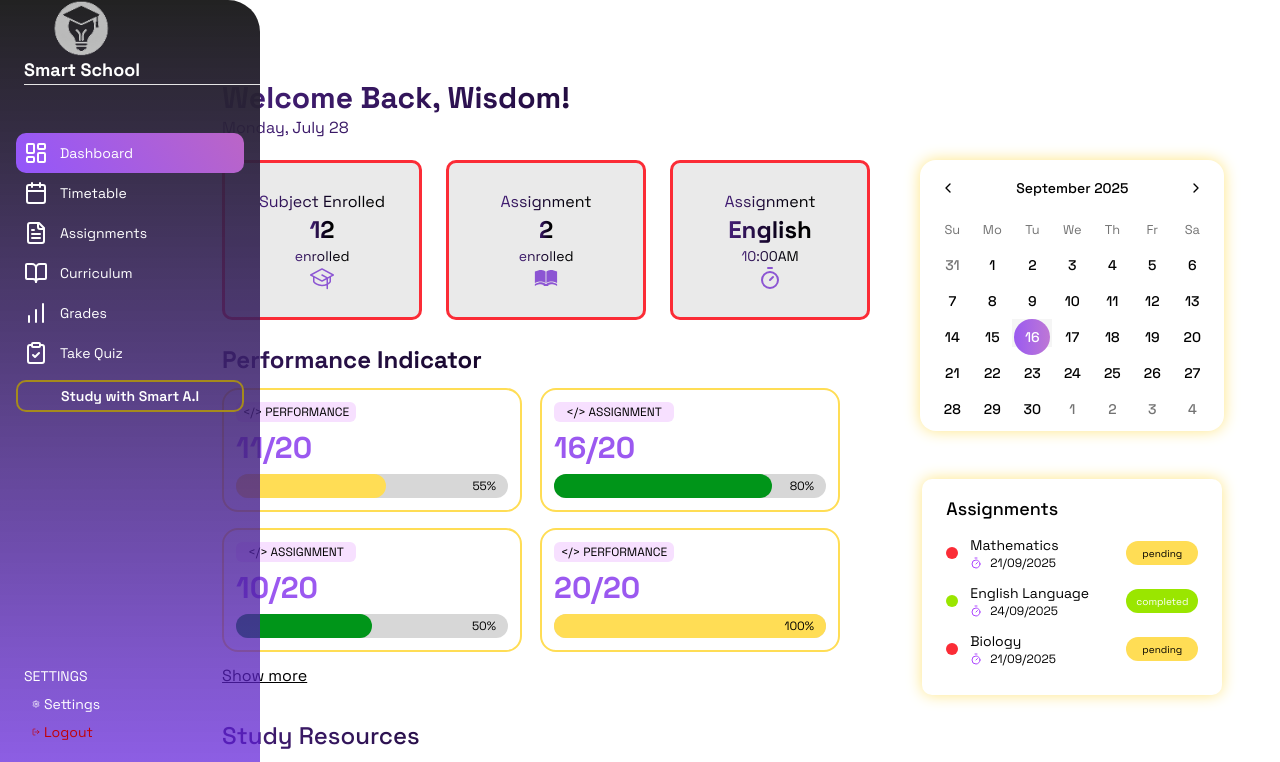
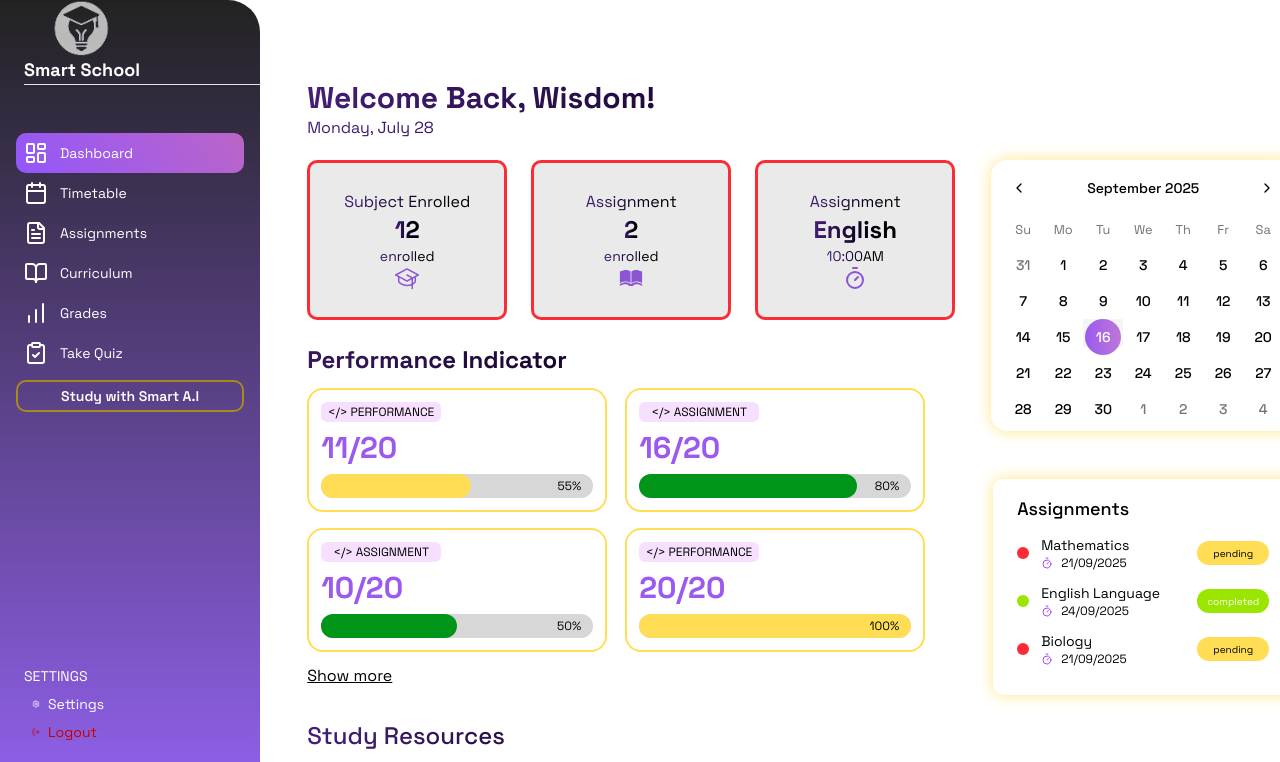
Before and after one commit to Ezekiel-Faith/Smart-School, a React (Vite) app in the folder student-dashboard-frontend/: page /dashboard in a window 1280 px wide. Shown: the top 762 px of the page. Built offline with nearby package versions, Linux system fonts and the light colour scheme.

Commit message:
side panel/hamburger fix

```diff
--- a/student-dashboard-frontend/src/App.jsx
+++ b/student-dashboard-frontend/src/App.jsx
@@ -4,10 +4,10 @@ import Dashboard from './pages/Dashboard';
 
 function App() {
   return (
-    <div>
+    <div className=''>
       <SideBar />
 
-      <main className='lg:ml-[13%]'>
+      <main className=' lg:ml-64'>
         <Routes>
           <Route index element={<Navigate to='/dashboard' replace />} />
 
@@ -27,3 +27,8 @@ export default App;
 // 4. Make question and options random, not static
 // 5. confirmation question when the go back btn is pressed while quiz is active
 // 6. expand quiz area
+
+// what to fix next
+// 1. hamburger menu for mobile view
+// 2. how side panel looks on mobile and tablet view
+// 3. move logo to the right on sm and md
--- /dev/null
+++ b/student-dashboard-frontend/src/components/SideBarForStudent/MobileSidebar.jsx
@@ -0,0 +1,107 @@
+import React from 'react';
+import SmartSchoolLogo from '../../Asset/smart-school-logo.png';
+import {
+  LayoutDashboard,
+  Calendar,
+  FileText,
+  BookOpen,
+  BarChart,
+  ClipboardCheck,
+  Settings,
+  LogOut,
+} from 'lucide-react';
+import { NavLink } from 'react-router-dom';
+
+export default function MobileSidebar({ isOpen, toggleSidebar }) {
+  // main nav
+  const MAIN_NAV = [
+    { label: 'Dashboard', icon: LayoutDashboard, to: '/dashboard' },
+    { label: 'Timetable', icon: Calendar, to: '/timetable' },
+    { label: 'Assignments', icon: FileText, to: '/assignments' },
+    { label: 'Curriculum', icon: BookOpen, to: '/curriculum' },
+    { label: 'Grades', icon: BarChart, to: '/grades' },
+    { label: 'Take Quiz', icon: ClipboardCheck, to: '/quiz' },
+  ];
+
+  const bottomItems = [
+    { icon: Settings, label: 'Settings' },
+    { icon: LogOut, label: 'Logout', extra: 'text-red-700 hover:bg-red-100' },
+  ];
+
+  return (
+    <div
+      className={`fixed top-0 left-0 h-full w-[85%] md:w-90 lg:w-65
+        flex flex-col text-white
+        bg-[linear-gradient(to_top,rgba(100,30,230,0.7),#222222)]
+        transition-transform duration-300 z-40 rounded-tr-4xl
+        ${isOpen ? 'translate-x-0' : '-translate-x-full'} lg:translate-x-0`}
+    >
+      {/* Logo */}
+      <div className='mb-8 pl-[180px] lg:pl-6'>
+        <img
+          src={SmartSchoolLogo}
+          alt='Smart school logo'
+          className='pl-7 h-12 md:h-20 lg:h-14'
+        />
+        <h1 className='text-lg md:text-2xl lg:text-lg font-bold'>
+          Smart School
+        </h1>
+        <hr />
+      </div>
+
+      {/* Navigation */}
+      <div className='px-10 md:px-4 py-4 md:py-15 lg:py-4'>
+        <nav className='flex flex-col flex-1'>
+          {MAIN_NAV.map(({ icon: Icon, label, to }) => (
+            <NavLink
+              key={label}
+              to={to}
+              onClick={toggleSidebar} // CHANGE: auto close on click (like right version)
+              className={({ isActive }) =>
+                `flex items-center gap-3 p-2 md:p-4 lg:p-2
+                 rounded-lg text-lg md:text-2xl lg:text-sm
+                 ${isActive ? 'nav-btns' : ''}`
+              }
+            >
+              <Icon />
+              {label}
+            </NavLink>
+          ))}
+
+          <button
+            className='mt-[7px] mb-[92px] sm:mb-[90px] md:mb-[190px] lg:mb-[90px]
+                       py-4 md:py-6 lg:py-1
+                       font-semibold rounded-lg
+                       md:text-2xl lg:text-sm
+                       hover:bg-purple-400
+                       border-2 border-[#a58a1c]'
+          >
+            Study with Smart A.I
+          </button>
+        </nav>
+
+        {/* Bottom Section */}
+        <div className='flex flex-col gap-0 mt-auto md:mt-8 lg:mt-6 xl:mt-40'>
+          <p className='px-2 py-1 md:px-4 lg:px-2 md:text-2xl lg:text-sm'>
+            SETTINGS
+          </p>
+
+          {bottomItems.map(({ icon: Icon, label, extra }) => (
+            <a
+              key={label}
+              href='#'
+              onClick={toggleSidebar}
+              className={`flex items-center gap-2
+                          px-2 py-1 md:px-5 md:py-2 lg:px-2 lg:py-1
+                          text-lg md:text-2xl lg:text-sm
+                          hover:bg-purple-600 ${extra || ''}`}
+            >
+              <Icon size={15} className='md:w-7 md:h-7 lg:w-4 lg:h-4 pl-2' />
+              {label}
+            </a>
+          ))}
+        </div>
+      </div>
+    </div>
+  );
+}
--- a/student-dashboard-frontend/src/components/SideBarForStudent/SideBar.jsx
+++ b/student-dashboard-frontend/src/components/SideBarForStudent/SideBar.jsx
@@ -1,132 +1,34 @@
 import React, { useState } from 'react';
-import SmartSchoolLogo from '../../Asset/smart-school-logo.png';
-import {
-  LayoutDashboard,
-  Calendar,
-  FileText,
-  BookOpen,
-  BarChart,
-  ClipboardCheck,
-  Settings,
-  LogOut,
-  Menu,
-  X,
-} from 'lucide-react';
-import { NavLink } from 'react-router-dom';
+import ReactDOM from 'react-dom';
+import { Menu, X } from 'lucide-react';
+import MobileSidebar from './MobileSidebar';
 
 export default function SideBar() {
-  const [isOpen, setIsOpen] = useState(false);
-
-  //  Main navigation items
-  const MAIN_NAV = [
-    { label: 'Dashboard', icon: LayoutDashboard, to: '/dashboard' },
-    { label: 'Timetable', icon: Calendar, to: '/timetable' },
-    { label: 'Assignments', icon: FileText, to: '/assignments' },
-    { label: 'Curriculum', icon: BookOpen, to: '/curriculum' },
-    { label: 'Grades', icon: BarChart, to: '/grades' },
-    { label: 'Take Quiz', icon: ClipboardCheck, to: '/quiz' },
-  ];
-
-  //  Bottom navigation items
-  const bottomItems = [
-    { icon: Settings, label: 'Settings' },
-    { icon: LogOut, label: 'Logout', extra: 'text-red-700 hover:bg-red-100' },
-  ];
+  const [isSidebarOpen, setIsSidebarOpen] = useState(false);
+  const toggleSidebar = () => setIsSidebarOpen((prev) => !prev);
 
   return (
-    <div className='flex'>
-      {/* Sidebar */}
-      <div
-        className={`fixed top-0 left-0 h-full w-[100%] md:w-90 lg:w-65
-          flex flex-col text-white
-          bg-[linear-gradient(to_top,rgba(100,30,230,0.7),#222222)]
-          transition-transform duration-300 z-50 rounded-tr-4xl
-          ${isOpen ? 'translate-x-0' : '-translate-x-full'} lg:translate-x-0`}
-      >
-        {/* Logo */}
-        <div className=' mb-8 pl-10 md:pl-8 lg:pl-6'>
-          <img
-            src={SmartSchoolLogo}
-            alt='Smart school logo'
-            className='pl-7 h-12 md:h-20 lg:h-14'
-          />
-          <h1 className='text-lg md:text-2xl lg:text-lg font-bold'>
-            Smart School
-          </h1>
-          <hr />
-        </div>
-
-        {/* Navigation */}
-        <div className='px-10 md:px-4 py-4  md:py-15 lg:py-4'>
-          <nav className='flex flex-col flex-1'>
-            {MAIN_NAV.map(({ icon: Icon, label, to }) => (
-              <NavLink
-                className={({
-                  isActive,
-                }) => `flex items-center gap-3 py-2 md:p-4 lg:p-2
-                 rounded-lg text-lg md:text-2xl lg:text-sm ${isActive ? 'nav-btns' : ''}`}
-                key={label}
-                to={to}
-              >
-                <Icon />
-                {label}
-              </NavLink>
-            ))}
-
-            <button
-              className='mt-[7px] mb-[92px] sm:mb-[90px] md:mb-[190px] lg:mb-[90px]
-                         py-4 md:py-6 lg:py-1
-                         font-semibold rounded-lg
-                         md:text-2xl lg:text-sm
-                         hover:bg-purple-400
-                         border-2 border-[#a58a1c]'
-            >
-              Study with Smart A.I
-            </button>
-          </nav>
-
-          {/* Settings & Logout */}
-          <div className='flex flex-col gap-0 mt-auto  md:mt-8 lg:mt-6 xl:mt-40'>
-            <p
-              className='px-2 py-1 md:px-4 md:py-0 lg:px-2 lg:py-1
-                          md:text-2xl lg:text-sm'
-            >
-              SETTINGS
-            </p>
-
-            {bottomItems.map(({ icon: Icon, label, extra }) => (
-              <a
-                key={label}
-                href='#'
-                className={`flex items-center gap-2 md:gap-2 lg:gap-1
-                           px-2 py-1 sm:px-1 md:px-5 md:py-2 lg:px-2 lg:py-1
-                           text-lg md:text-2xl lg:text-sm
-                           hover:bg-purple-600 ${extra || ''}`}
-              >
-                <Icon
-                  size={15}
-                  className='sm:w-5 sm:h-5 md:w-7 md:h-7 lg:w-4 lg:h-4 pl-2'
-                />
-                {label}
-              </a>
-            ))}
-          </div>
-        </div>
-      </div>
-
+    <>
       {/* Toggle button (Mobile + Tablet) */}
       <button
-        className='fixed top-4 left-4 z-50 bg-gray-700
+        className={`fixed top-4  left-4 z-50
                    p-2 sm:p-3 md:p-4
-                   rounded-lg text-white lg:hidden'
-        onClick={() => setIsOpen(!isOpen)}
+                   rounded-lg text-white lg:hidden
+                   transition-transform duration-300
+                   ${isSidebarOpen ? 'rotate-180' : 'rotate-0'} nav-btns`}
+        onClick={toggleSidebar}
       >
-        {isOpen ? (
+        {isSidebarOpen ? (
           <X className='sm:w-8 sm:h-8 md:w-9 md:h-9' />
         ) : (
           <Menu className='sm:w-8 sm:h-8 md:w-9 md:h-9' />
         )}
       </button>
-    </div>
+
+      {ReactDOM.createPortal(
+        <MobileSidebar isOpen={isSidebarOpen} toggleSidebar={toggleSidebar} />,
+        document.body,
+      )}
+    </>
   );
 }
```
